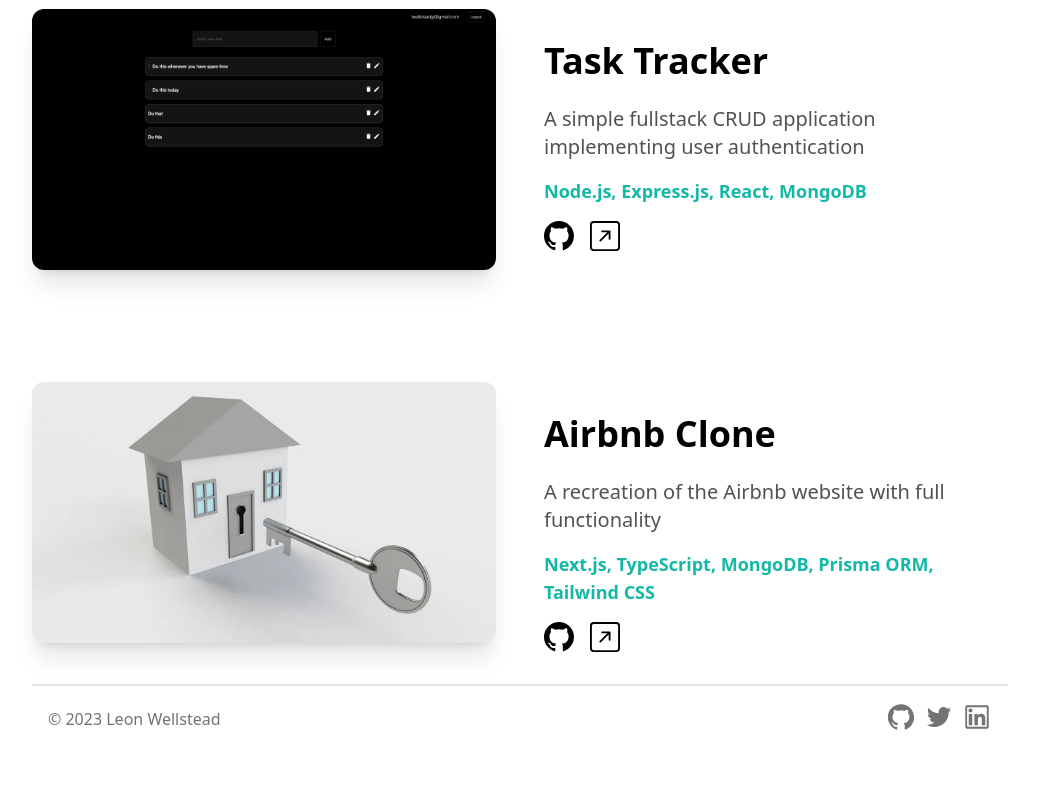
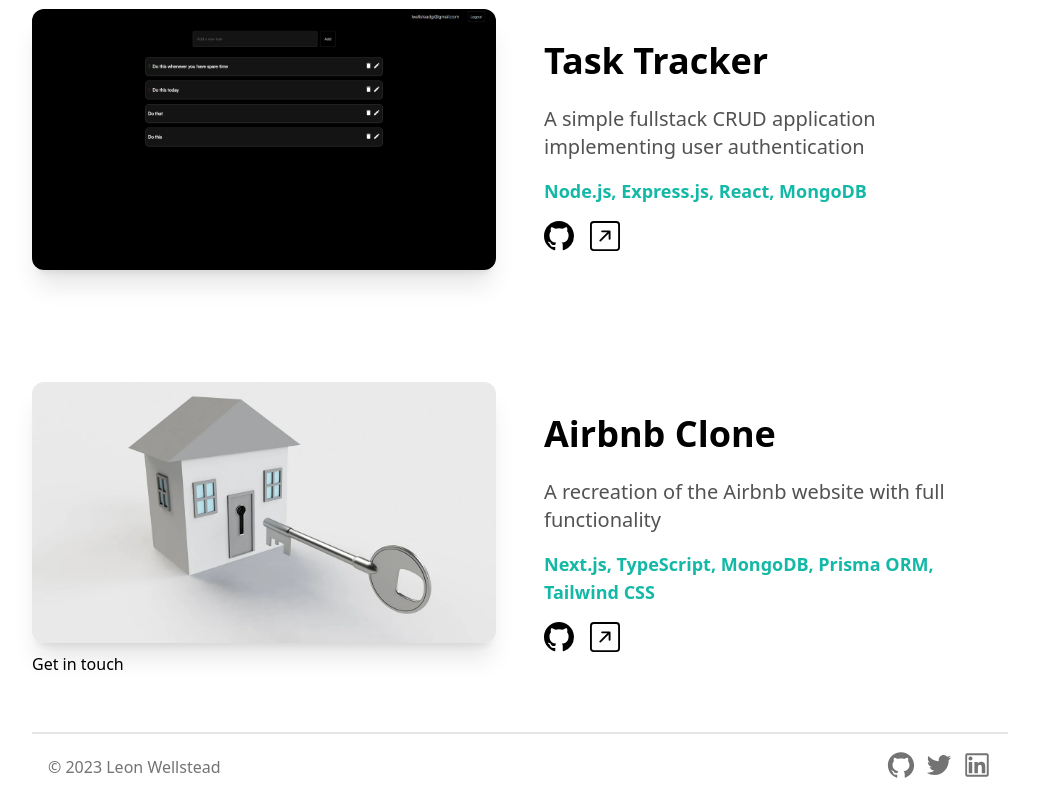
Before and after one commit to Lifguson/portfolio-nextjs, a Next.js app: page / in a window 1280 px wide. Shown: the part 2070-2870 px from the top of the page, without its empty margins (120-1159 px from the left). Before the commit the page ends 2822 px from the top, so only its background shows below. Built offline with nearby package versions, Linux system fonts and the light colour scheme.

Commit message:
contact page;

```diff
--- a/app/components/Contact.js
+++ b/app/components/Contact.js
@@ -1,5 +1,18 @@
+"use client";
+
 const Contact = () => {
-  return <div>Contact</div>;
+  return (
+    <div>
+      Get in touch
+      <div>
+        <form>
+          <input placeholder="" />
+          <input placeholder="" />
+          <input placeholder="" />
+        </form>
+      </div>
+    </div>
+  );
 };
 
 export default Contact;
--- a/app/page.js
+++ b/app/page.js
@@ -1,6 +1,7 @@
 import Hero from "./components/Hero";
 import About from "./components/About";
 import Projects from "./components/Projects";
+import Contact from "./components/Contact";
 
 export default function Page() {
   return (
@@ -8,6 +9,7 @@
       <Hero />
       <About />
       <Projects />
+      <Contact />
     </main>
   );
 }
```
